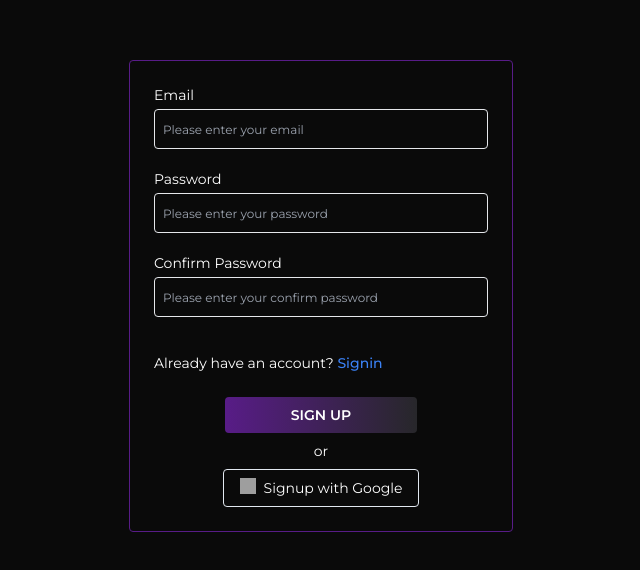
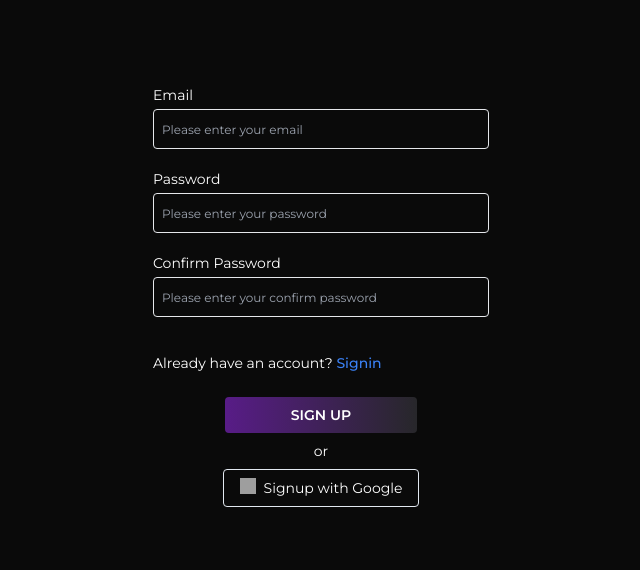
Before and after one commit to amartripathi0/Bi-Gaze, a React (Vite) app in the folder web_frontend/: page /examinee/signup in a window 1280 px wide. Shown: the part 104-674 px from the top of the page, without its empty margins (319-959 px from the left). Built offline with nearby package versions, Linux system fonts and the light colour scheme; no server answers; grey boxes are pictures that could not be loaded.

Commit message:
add cn func

```diff
--- a/web_frontend/src/components/quiz/containers/PurpleBorderContainer.tsx
+++ b/web_frontend/src/components/quiz/containers/PurpleBorderContainer.tsx
@@ -1,13 +1,23 @@
+import { cn } from "@/utils/utils";
+
 type PurpleBorderProps = {
-    children : React.ReactNode
-    additionalStyles : string
-}
-function PurpleBorderContainer({children ,additionalStyles} : PurpleBorderProps) {
+  children: React.ReactNode;
+  additionalStyles: string;
+};
+function PurpleBorderContainer({
+  children,
+  additionalStyles,
+}: PurpleBorderProps) {
   return (
     <div
-    className={`${additionalStyles} border shadow-3xl shadow-gray-500 border-purple-900 rounded`}
-    >{children}</div>
-  )
+      className={cn(
+        `shadow-3xl shadow-gray-500 border-purple-900 rounded`,
+        additionalStyles
+      )}
+    >
+      {children}
+    </div>
+  );
 }
 
-export default PurpleBorderContainer
+export default PurpleBorderContainer;
--- a/web_frontend/src/components/shared/buttons/PurpleZincButton.tsx
+++ b/web_frontend/src/components/shared/buttons/PurpleZincButton.tsx
@@ -1,22 +1,31 @@
 import { ButtonProps } from "@/types";
+import { cn } from "@/utils/utils";
+import { Loader } from "lucide-react";
 
-function PurpleZincButton( {
+function PurpleZincButton({
   type = "button",
   label,
   handleButtonClick,
   additionalStyles,
+  isLoading,
 }: ButtonProps) {
   return (
     <button
       type={type}
-    className={`${additionalStyles}
-    rounded text-sm bg-gradient-to-r from-purple-900 to-zinc-800 w-48
-    `}
-    onClick ={() => {handleButtonClick && handleButtonClick()}}
+      disabled={isLoading}
+      className={cn(
+        "flex justify-center items-center gap-2 rounded text-sm bg-gradient-to-r from-purple-900 to-zinc-800 w-48",
+        additionalStyles,
+        isLoading ? "opacity-60" : "opacity-100"
+      )}
+      onClick={() => {
+        handleButtonClick && handleButtonClick();
+      }}
     >
       {label}
+      {isLoading && <Loader className="animate-spin" size={16} />}
     </button>
-  )
+  );
 }
 
-export default PurpleZincButton
+export default PurpleZincButton;
--- a/web_frontend/src/types/index.ts
+++ b/web_frontend/src/types/index.ts
@@ -25,6 +25,7 @@ export type ButtonProps = {
     | ((e?: React.FormEvent<HTMLFormElement>) => void);
   additionalStyles?: string;
   icon?: LucideIcon;
+  isLoading : boolean
 };
 
 export interface ExamineeTestResponse extends QuestionProp {
```
Lines whose indentation alone changed are shown as unchanged.
